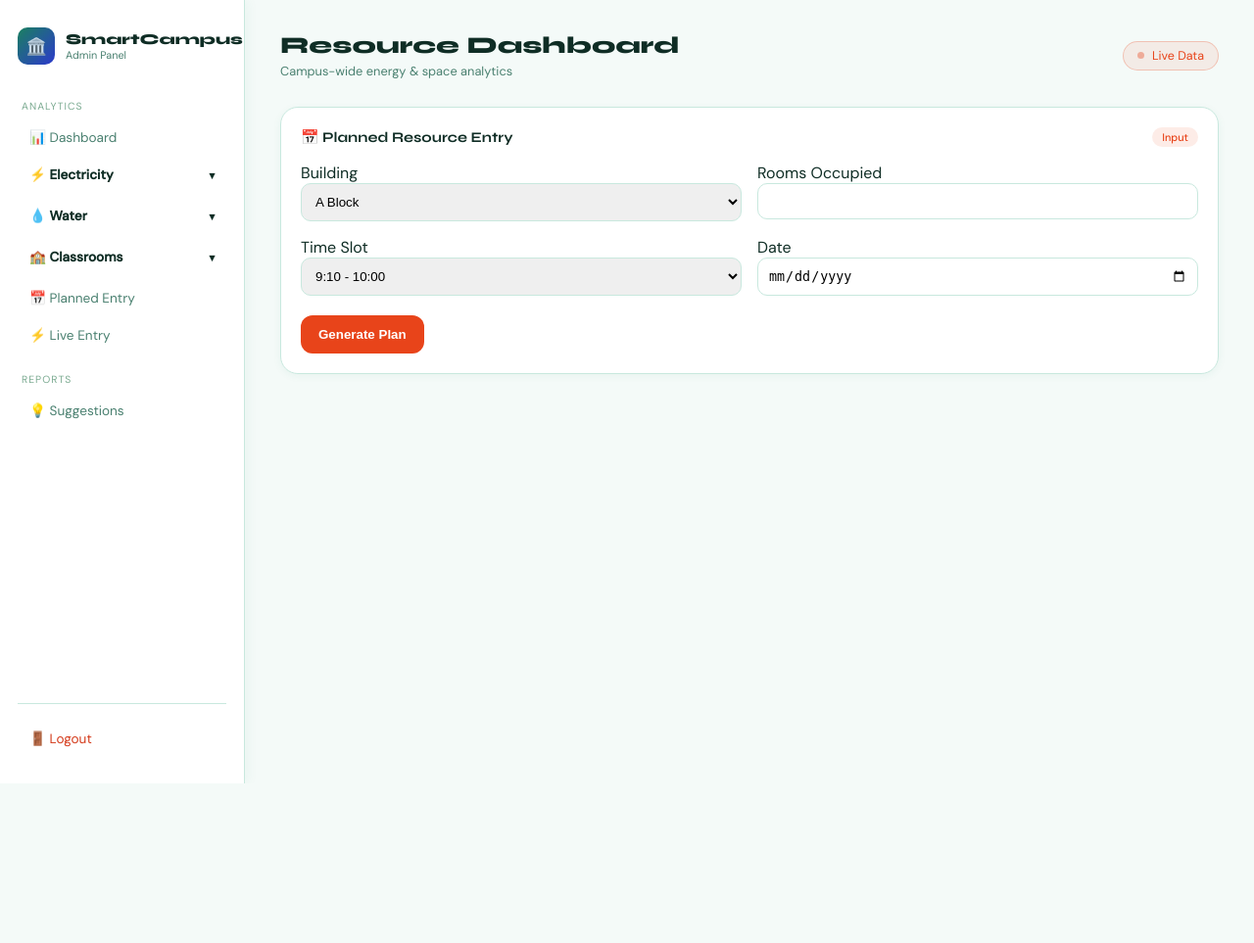
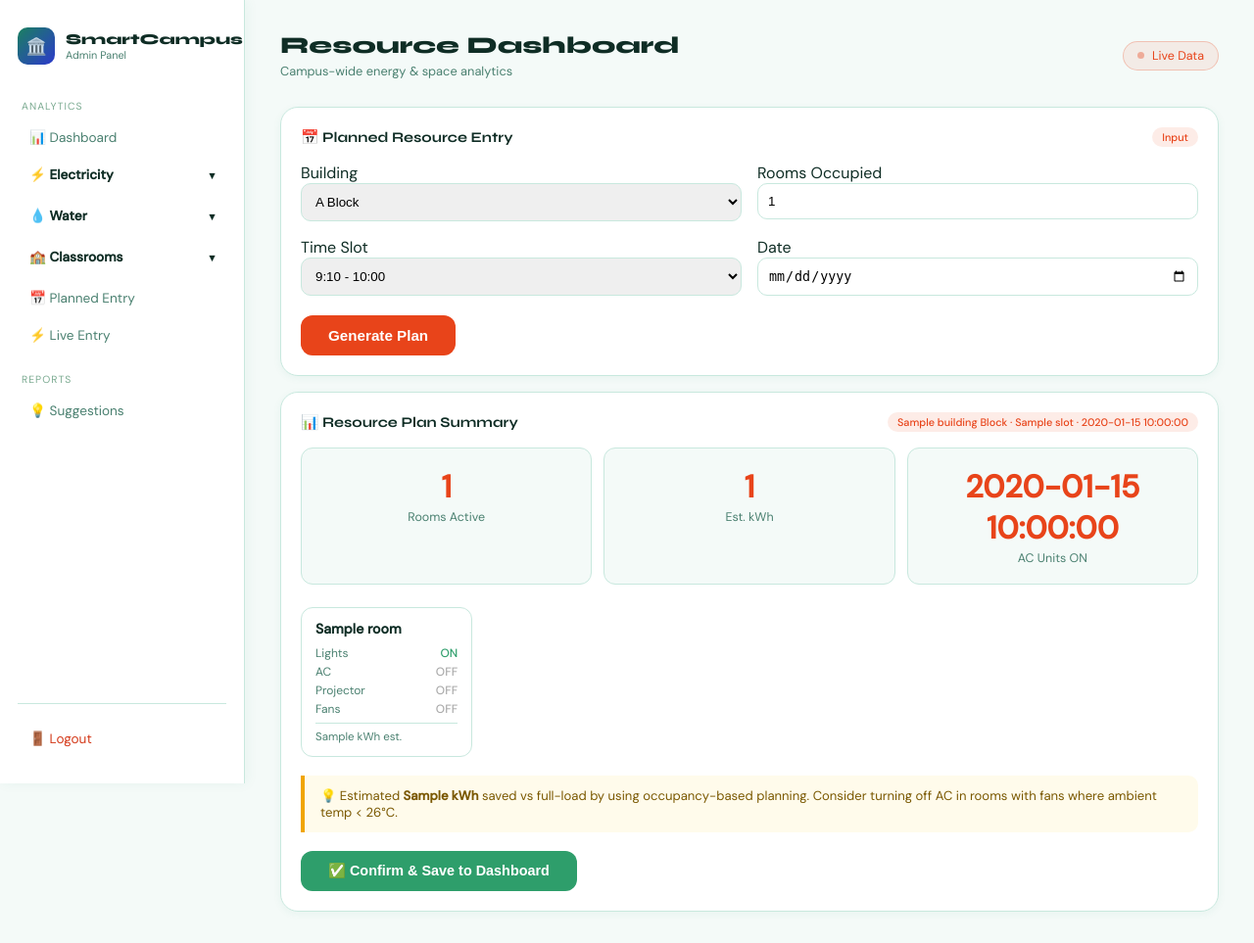
Before and after one commit to saksham998-png/Smart-Campus-Resource-Optimization-System-Using-Data-Analytics-and-Automation, a Flask app: template templates/planned_entry.html in a window 1280 px wide. Shown: the whole page at 98% size. Before the commit the page ends 800 px from the top, so only its background shows below. Run offline with Flask 3, Linux system fonts and the light colour scheme; the template is opened without the code that fills it: most values are stand-ins (such as "Sample title", 1, 10 or a date in 2020).

Commit message:
Added planned entry page

```diff
--- a/templates/planned_entry.html
+++ b/templates/planned_entry.html
@@ -3,7 +3,7 @@
 <head>
   <meta charset="UTF-8"/>
   <meta name="viewport" content="width=device-width, initial-scale=1.0"/>
-  <title>Smart Campus — Dashboard</title>
+  <title>Smart Campus — Planned Entry</title>
   <link href="https://fonts.googleapis.com/css2?family=Syne:wght@400;600;700;800&family=DM+Sans:wght@300;400;500&display=swap" rel="stylesheet"/>
   <link rel="stylesheet" href="{{ url_for('static', filename='style.css') }}">
 </head>
@@ -21,66 +21,155 @@
     </div>
     <div class="live-badge"><div class="live-dot"></div> Live Data</div>
   </div>
+
+  <!-- Input Form -->
   <div class="chart-card full">
-
     <div class="chart-hdr">
       <div class="chart-title">📅 Planned Resource Entry</div>
       <span class="chart-tag tag-coral">Input</span>
     </div>
 
     <form method="POST">
-
       <div style="display:grid; grid-template-columns:1fr 1fr; gap:16px;">
 
         <div>
           <label>Building</label>
-        <select name="building" style="width:100%; padding:10px; border-radius:10px; border:1px solid var(--border);">
-          <option value="A">A Block</option>
-          <option value="B">B Block</option>
-          <option value="C">C Block</option>
-          <option value="D">D Block</option>
+          <select name="building" style="width:100%;padding:10px;border-radius:10px;border:1px solid var(--border);">
+            <option value="A" {% if plan and plan.building=="A" %}selected{% endif %}>A Block</option>
+            <option value="B" {% if plan and plan.building=="B" %}selected{% endif %}>B Block</option>
+            <option value="C" {% if plan and plan.building=="C" %}selected{% endif %}>C Block</option>
+            <option value="D" {% if plan and plan.building=="D" %}selected{% endif %}>D Block</option>
           </select>
         </div>
 
         <div>
           <label>Rooms Occupied</label>
           <input type="number" name="rooms" required
-          style="width:100%; padding:10px; border-radius:10px; border:1px solid var(--border);">
+            value="{{ plan.rooms|length if plan else '' }}"
+            style="width:100%;padding:10px;border-radius:10px;border:1px solid var(--border);">
         </div>
 
         <div>
           <label>Time Slot</label>
-        <select name="time_slot"
-          style="width:100%; padding:10px; border-radius:10px; border:1px solid var(--border);">
-          <option value="1">9:10 - 10:00</option>
-          <option value="2">10:05 - 10:55</option>
-          <option value="3">11:00 - 11:50</option>
-          <option value="4">11:50 - 12:40</option>
-          <option value="5">12:40 - 1:30</option>
-          <option value="6">1:30 - 2:20</option>
-          <option value="7">2:20 - 3:10</option>
-          <option value="8">3:10 - 4:00</option>
+          <select name="time_slot" style="width:100%;padding:10px;border-radius:10px;border:1px solid var(--border);">
+            {% set slots = ["9:10 - 10:00","10:05 - 10:55","11:00 - 11:50","11:50 - 12:40","12:40 - 1:30","1:30 - 2:20","2:20 - 3:10","3:10 - 4:00"] %}
+            {% for s in slots %}
+            <option value="{{ s }}" {% if plan and plan.slot==s %}selected{% endif %}>{{ s }}</option>
+            {% endfor %}
           </select>
         </div>
 
         <div>
           <label>Date</label>
           <input type="date" name="date" required
-          style="width:100%; padding:10px; border-radius:10px; border:1px solid var(--border);">
+            value="{{ plan.date if plan else '' }}"
+            style="width:100%;padding:10px;border-radius:10px;border:1px solid var(--border);">
         </div>
 
       </div>
 
       <button type="submit"
-      style="margin-top:20px; padding:12px 18px; border:none; border-radius:12px;
-             background:var(--coral); color:white; font-weight:600; cursor:pointer;">
+        style="margin-top:20px;padding:12px 28px;border:none;border-radius:12px;
+               background:var(--coral);color:white;font-weight:600;cursor:pointer;font-size:0.95rem;">
         Generate Plan
       </button>
+    </form>
+  </div>
 
+  <!-- ── Plan Output ── -->
+  {% if plan %}
+  <div class="chart-card full" style="margin-top:1rem;">
+
+    <div class="chart-hdr">
+      <div class="chart-title">📊 Resource Plan Summary</div>
+      <span class="chart-tag tag-coral">{{ plan.building }} Block · {{ plan.slot }} · {{ plan.date }}</span>
+    </div>
+
+    <!-- 3 stat boxes -->
+    <div style="display:grid;grid-template-columns:repeat(3,1fr);gap:12px;margin-bottom:1.4rem;">
+
+      <div style="background:var(--bg);border:1px solid var(--border);border-radius:12px;padding:18px;text-align:center;">
+        <div style="font-size:2rem;font-weight:700;color:var(--coral);">{{ plan.rooms|length }}</div>
+        <div style="font-size:0.78rem;color:var(--muted);margin-top:2px;">Rooms Active</div>
+      </div>
+
+      <div style="background:var(--bg);border:1px solid var(--border);border-radius:12px;padding:18px;text-align:center;">
+        <div style="font-size:2rem;font-weight:700;color:var(--coral);">{{ plan.total_kwh }}</div>
+        <div style="font-size:0.78rem;color:var(--muted);margin-top:2px;">Est. kWh</div>
+      </div>
+
+      <div style="background:var(--bg);border:1px solid var(--border);border-radius:12px;padding:18px;text-align:center;">
+        <div style="font-size:2rem;font-weight:700;color:var(--coral);">{{ plan.ac_units_on }}</div>
+        <div style="font-size:0.78rem;color:var(--muted);margin-top:2px;">AC Units ON</div>
+      </div>
+
+    </div>
+
+    <!-- Room cards -->
+    <div style="display:grid;grid-template-columns:repeat(auto-fill,minmax(150px,1fr));gap:10px;">
+      {% for room in plan.rooms %}
+      <div style="border:1px solid var(--border);border-radius:12px;padding:12px 14px;background:var(--card);">
+
+        <div style="font-weight:600;font-size:0.88rem;margin-bottom:8px;">{{ room.room }}</div>
+
+        <div style="display:flex;justify-content:space-between;font-size:0.75rem;color:var(--muted);margin-bottom:3px;">
+          <span>Lights</span><span style="color:#2e9e6b;font-weight:500;">ON</span>
+        </div>
+
+        <div style="display:flex;justify-content:space-between;font-size:0.75rem;color:var(--muted);margin-bottom:3px;">
+          <span>AC</span>
+          <span style="font-weight:500;color:{% if room.ac %}#2e9e6b{% else %}#aaa{% endif %};">
+            {% if room.ac %}ON{% else %}OFF{% endif %}
+          </span>
+        </div>
+
+        <div style="display:flex;justify-content:space-between;font-size:0.75rem;color:var(--muted);margin-bottom:3px;">
+          <span>Projector</span>
+          <span style="font-weight:500;color:{% if room.projector %}#2e9e6b{% else %}#aaa{% endif %};">
+            {% if room.projector %}ON{% else %}OFF{% endif %}
+          </span>
+        </div>
+
+        <div style="display:flex;justify-content:space-between;font-size:0.75rem;color:var(--muted);margin-bottom:3px;">
+          <span>Fans</span>
+          <span style="font-weight:500;color:{% if room.fans %}#f0a500{% else %}#aaa{% endif %};">
+            {% if room.fans %}ON{% else %}OFF{% endif %}
+          </span>
+        </div>
+
+        <div style="font-size:0.72rem;color:var(--muted);border-top:1px solid var(--border);padding-top:6px;margin-top:6px;">
+          {{ room.est_kwh }} kWh est.
+        </div>
+
+      </div>
+      {% endfor %}
+    </div>
+
+    <!-- Tip -->
+    <div style="margin-top:1.2rem;padding:12px 16px;background:#fffbeb;
+                border-left:4px solid #f0a500;border-radius:0 10px 10px 0;
+                font-size:0.82rem;color:#7a5800;">
+      💡 Estimated <strong>{{ plan.saved_vs_full }} kWh</strong> saved vs full-load by using occupancy-based planning.
+      Consider turning off AC in rooms with fans where ambient temp &lt; 26°C.
+    </div>
+
+    <!-- Confirm form -->
+    <form method="POST" style="margin-top:1.2rem;">
+      <input type="hidden" name="building"  value="{{ plan.building }}">
+      <input type="hidden" name="rooms"     value="{{ plan.rooms|length }}">
+      <input type="hidden" name="date"      value="{{ plan.date }}">
+      <input type="hidden" name="time_slot" value="{{ plan.slot }}">
+      <input type="hidden" name="confirmed" value="1">
+      <button type="submit"
+        style="padding:12px 28px;border:none;border-radius:12px;
+               background:#2e9e6b;color:white;font-weight:600;
+               cursor:pointer;font-size:0.9rem;">
+        ✅ Confirm &amp; Save to Dashboard
+      </button>
     </form>
 
   </div>
-
+  {% endif %}
 
 </main>
 
```
Lines whose indentation alone changed are shown as unchanged.
